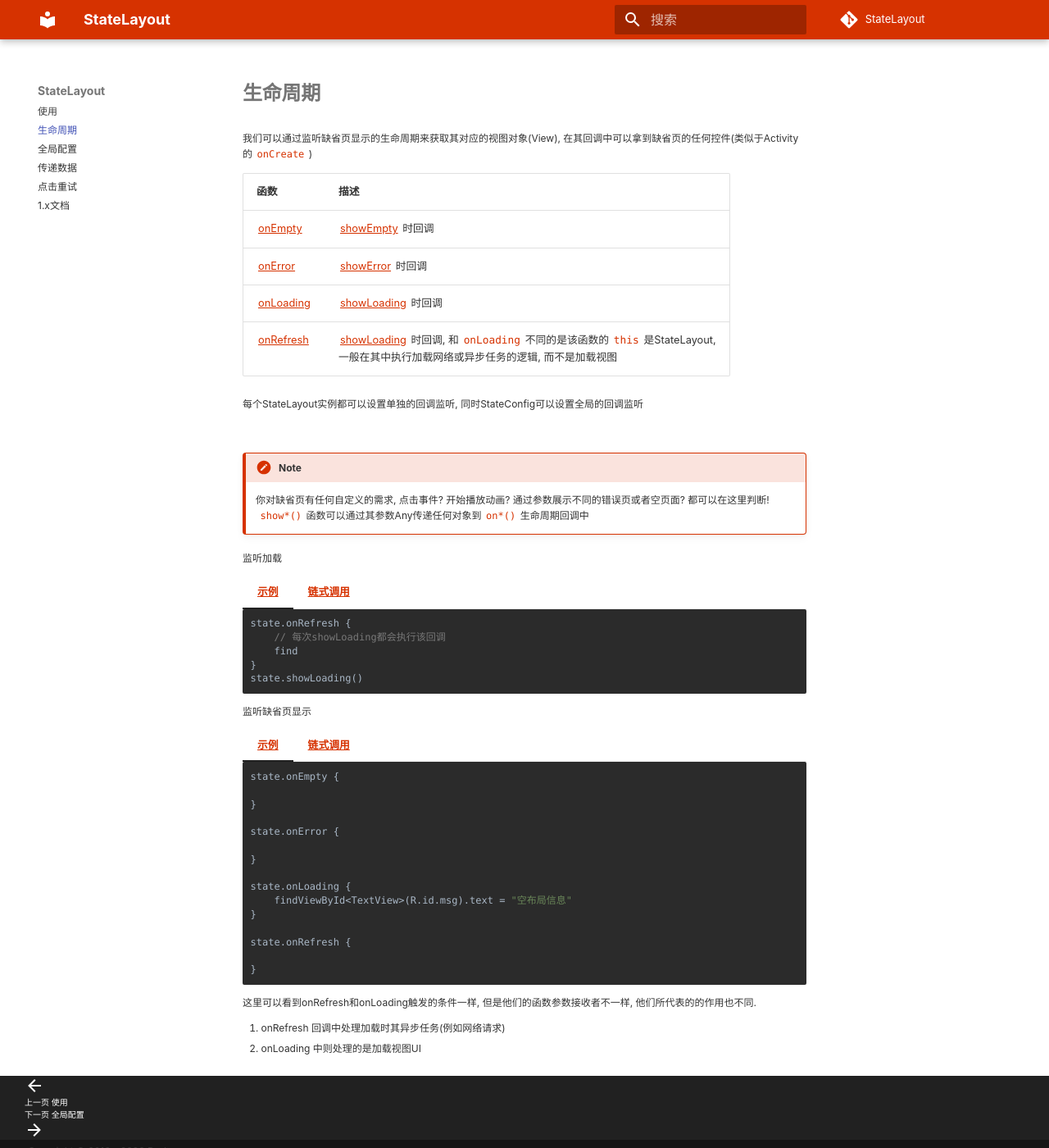
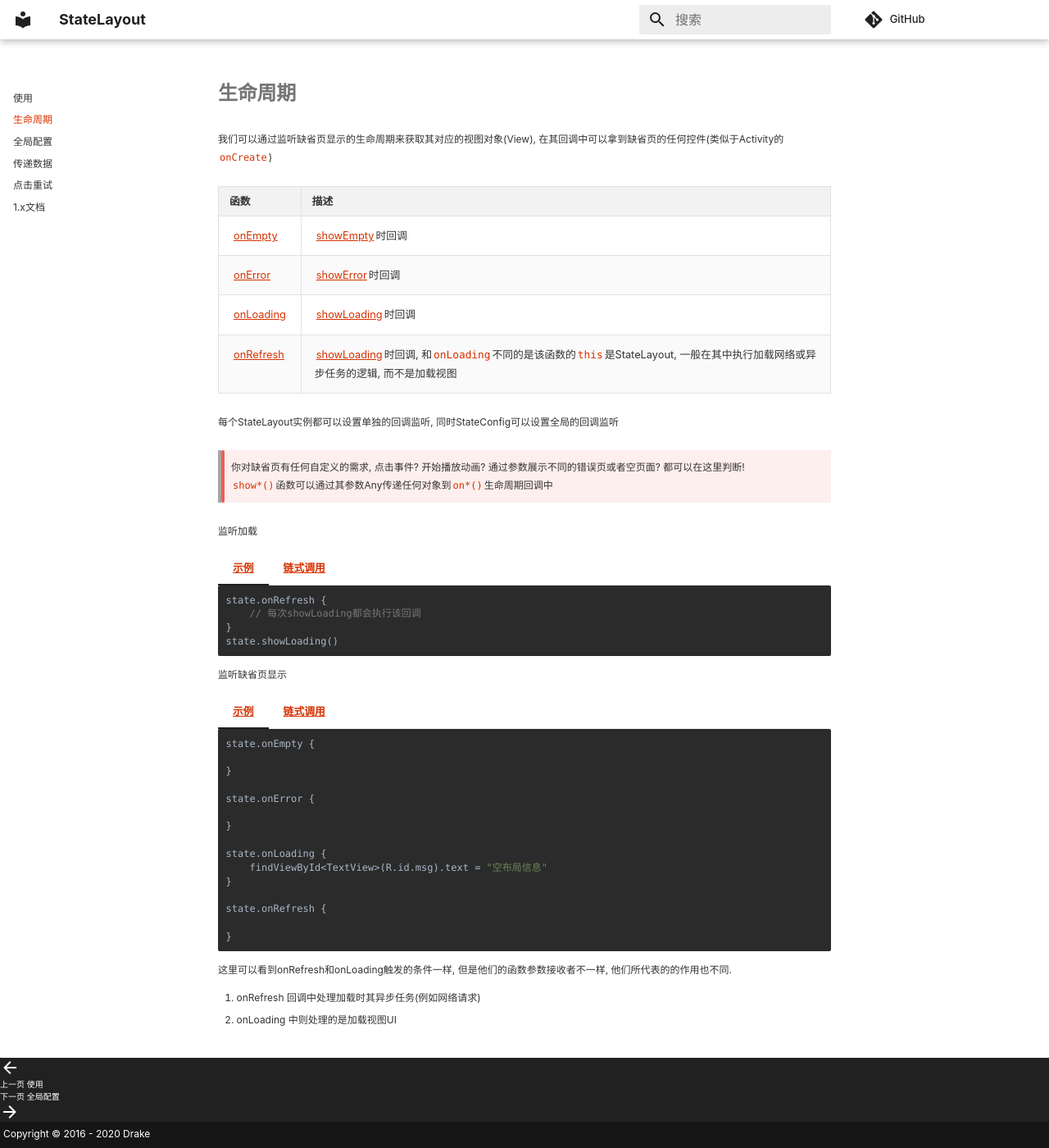
Before and after one commit to liangjingkanji/StateLayout, an MkDocs documentation site: the page built from docs/lifecycle.md, in a window 1280 px wide and 1400 px high. Shown: the whole window at 82% size. Built offline with MkDocs 1.6.1 and Material for MkDocs 9.7.7, drawn with Linux system fonts in a browser that asks for light colours; some web fonts are replaced; comment, search, counter and statistics services are not loaded.

Commit message:
更新文档

````diff
--- a/docs/css/extra.css
+++ b/docs/css/extra.css
@@ -15,88 +15,161 @@
     --md-code-hl-generic-color:        #A9B7C6;
     --md-code-hl-variable-color:       #A9B7C6;
 
-    --highlighting-color:  #d63200;
-    --highlighting-color-opacity:  #d6320022;
+    --md-typeset-color: #333333;
+    --drake-highlight:  #d63200;
+    --drake-accent: #e95f59;
+    --drake-highlight-opacity:  #d6320022;
     --md-admonition-fg-color: #333333;
 }
 
 [data-md-color-scheme="drake"] {
-    --md-primary-fg-color:        #d63200;
-    --md-primary-fg-color--light: #d63200;
-    --md-primary-fg-color--dark:  #d63200;
-    --md-accent-fg-color:        #d63200;
-    --md-accent-fg-color--light: #d63200;
-    --md-accent-fg-color--dark:  #d63200;
+    --md-primary-fg-color:          hsla(0, 0%, 100%, 1);
+    --md-primary-fg-color--light:   hsla(0, 0%, 100%, 0.7);
+    --md-primary-fg-color--dark:    hsla(0, 0%, 0%, 0.07);
+    --md-primary-bg-color:          hsla(0, 0%, 0%, 0.87);
+    --md-primary-bg-color--light:   hsla(0, 0%, 0%, 0.54);
+    --md-accent-fg-color:           #d63200;
+    --md-accent-fg-color--light:    #d63200;
+    --md-accent-fg-color--dark:     #d63200;
+    --md-typeset-a-color:           #d63200 !important;
 }
 
+/*字体渲染*/
 @font-face{
-    font-family: 'JetBrains Mono';
-    src: url('https://raw.githubusercontent.com/JetBrains/JetBrainsMono/master/web/eot/JetBrainsMono-Regular.eot') format('embedded-opentype'),
-         url('https://raw.githubusercontent.com/JetBrains/JetBrainsMono/master/web/woff2/JetBrainsMono-Regular.woff2') format('woff2'),
-         url('https://raw.githubusercontent.com/JetBrains/JetBrainsMono/master/web/woff/JetBrainsMono-Regular.woff') format('woff'),
-         url('https://raw.githubusercontent.com/JetBrains/JetBrainsMono/master/ttf/JetBrainsMono-Regular.ttf') format('truetype');
+    font-family: 'Plex Mono';
+    src: url('https://gitlab.com/liangjingkanji/fonts/-/raw/master/fonts/output/PlexMono.otf') format('embedded-opentype'),
     font-weight: normal;
     font-style: normal;
 }
 body, input {
-    font-family: "JetBrains Mono", -apple-system, Helvetica, Arial, sans-serif;
+    font-family: "Plex Mono", -apple-system, Helvetica, Arial, sans-serif;
 }
-
 pre, code, kbd {
-    font-family: "JetBrains Mono", SFMono-Regular, Consolas, Menlo, monospace;
+    font-family: "Plex Mono", SFMono-Regular, Consolas, Menlo, monospace;
 }
-
 * {
     -webkit-font-feature-settings: "liga" on, "calt" on;
     -webkit-font-smoothing: subpixel-antialiased;
     text-rendering: optimizeLegibility;
 }
 
-.md-typeset, .md-nav__item {
-    color: var(--md-admonition-fg-color) !important;
-    font-size: 12px !important;
+/*布局*/
+.md-grid {
+    max-width: 150em !important;
 }
+
+/*表格*/
+.md-typeset__table {
+    display: block;
+    padding: 0 .8rem;
+    margin: 1em 0;
+}
+table tr:nth-child(2n), thead {
+    background-color: #fafafa;
+}
+.md-typeset table:not([class]) {
+    border-collapse: collapse;
+    border-spacing: 0px;
+    width: 100%;
+    break-inside: auto;
+    text-align: left;
+    display: table;
+    box-shadow:none;
+}
+.md-typeset table:not([class]) th {
+    border: 1px solid #dfe2e5;
+    background-color: #f2f2f2;
+    padding: 6px 13px;
+    font-weight: bold;
+    color: var(--md-typeset-color);
+}
+.md-typeset table:not([class]) td {
+    border: 1px solid #dfe2e5;
+}
+
+/*引用*/
+.md-typeset blockquote {
+    color: inherit;
+    padding: 10px 16px;
+    background-color: #fdefee;
+    position: relative;
+    border-left: none;
+    margin: 2em 0;
+}
+.md-typeset blockquote p {
+    margin: 0 0 !important;
+}
+.md-typeset blockquote:before {
+    display: block;
+    position: absolute;
+    content: '';
+    width: 4px;
+    left: 0;
+    top: 0;
+    height: 100%;
+    background-color:var(--drake-accent);
+    border-radius: 4px;
+}
+
+/*字间距*/
+.md-typeset {
+    line-height: 1.8;
+    font-size: 12px;
+}
+.md-typeset pre {
+    line-height: 1.4;
+}
+
+/*标签*/
+.md-typeset .tabbed-set>label {
+    border-bottom: 2px solid transparent;
+    color: var(--md-typeset-color);
+    line-height: 1.3;
+    margin-bottom: .8em;
+    font-weight:normal;
+}
+.md-typeset .tabbed-set>input:checked+label {
+    font-weight:500;
+    line-height: 1.3;
+    margin-bottom: .8em;
+}
+
+/*侧边导航*/
+.md-nav__item .md-nav__link--active {
+    color: var(--drake-highlight);
+    font-weight:500;
+}
+.md-nav__title[for="__drawer"] {
+    display: none;
+}
+div .md-source__fact {
+    display: none;
+}
+.md-source__icon+.md-source__repository {
+    margin-left: -1em;
+    padding-left: 0;
+    font-weight: 500;
+}
+.md-nav__link {
+    font-size: 12px;
+    line-height: 1.6;
+}
+
+/*代码块*/
 .md-typeset code {
     font-size: inherit;
-}
-.md-typeset .admonition, .md-typeset details {
-    font-size: inherit;
-}
-
-.md-typeset .admonition, .md-typeset details {
-    border-left: .2rem solid var(--md-primary-fg-color);
-    border-color: var(--md-primary-fg-color) !important;
-}
-.md-typeset .note>.admonition-title::before, .md-typeset .note>summary::before {
-    background-color: var(--md-primary-fg-color);
-}
-.md-typeset .note>.admonition-title, .md-typeset .note>summary {
-    background-color: var(--highlighting-color-opacity);
-}
-
-p code, article > code, li > code, td > code, th > code, a > code {
-    background-color: rgb(0,0,0,0) !important;
-    color: var(--highlighting-color) !important;
-    margin: 0 2px;
-}
-
-.md-content a {
-    color: var(--highlighting-color) !important;
-    text-decoration: underline;
-    margin: 0 2px;
-}
-
-h1, h2, h3, h4, h5, h6, .md-header-nav__title {
-    font-weight: bold !important;
-}
-
-.md-typeset code {
     border-radius: 2px !important;
     border: none !important;
 }
-
 .md-typeset pre>code {
     padding: 0.8em 0.8em;
+}
+
+/*代码片段*/
+p code, article > code, li > code, td > code, th > code, a > code {
+    background-color: rgb(0,0,0,0) !important;
+    color: var(--drake-highlight) !important;
+    padding: 0 2px !important;
 }
 
 img {
@@ -104,6 +177,20 @@
     margin: 4px 0;
 }
 
-.md-typeset .tabbed-set>input:checked+label {
-    margin-bottom: 4px;
+/*链接*/
+.md-content a {
+    color: var(--drake-highlight) !important;
+    text-decoration: underline;
+    margin: 0 2px;
 }
+
+/*编辑按钮*/
+.md-typeset .md-content__button {
+    color: var(--md-default-fg-color--lighter) !important;
+}
+
+/*标题*/
+h1, h2, h3, h4, h5, h6, .md-header-nav__title {
+    font-weight: bold !important;
+    color: #273849;
+}
--- a/docs/lifecycle.md
+++ b/docs/lifecycle.md
@@ -2,18 +2,15 @@
 
 | 函数 | 描述 |
 |-|-|
-| [onEmpty](api/statelayout/com.drake.statelayout/-state-layout/on-empty.md) | [showEmpty](api/statelayout/com.drake.statelayout/-state-layout/show-empty.md) 时回调 |
-| [onError](api/statelayout/com.drake.statelayout/-state-layout/on-error.md) | [showError](api/statelayout/com.drake.statelayout/-state-layout/show-error.md) 时回调 |
-| [onLoading](api/statelayout/com.drake.statelayout/-state-layout/on-loading.md.md) | [showLoading](api/statelayout/com.drake.statelayout/-state-layout/show-loading.md) 时回调 |
-| [onRefresh](api/statelayout/com.drake.statelayout/-state-layout/on-loading.md.md) | [showLoading](api/statelayout/com.drake.statelayout/-state-layout/show-loading.md) 时回调, 和`onLoading`不同的是该函数的`this`是StateLayout, <br>一般在其中执行加载网络或异步任务的逻辑, 而不是加载视图|
+| [onEmpty](api/statelayout/com.drake.statelayout/-state-layout/on-empty.md) | [showEmpty](api/statelayout/com.drake.statelayout/-state-layout/show-empty.md)时回调 |
+| [onError](api/statelayout/com.drake.statelayout/-state-layout/on-error.md) | [showError](api/statelayout/com.drake.statelayout/-state-layout/show-error.md)时回调 |
+| [onLoading](api/statelayout/com.drake.statelayout/-state-layout/on-loading.md) | [showLoading](api/statelayout/com.drake.statelayout/-state-layout/show-loading.md)时回调 |
+| [onRefresh](api/statelayout/com.drake.statelayout/-state-layout/on-loading.md) | [showLoading](api/statelayout/com.drake.statelayout/-state-layout/show-loading.md)时回调, 和`onLoading`不同的是该函数的`this`是StateLayout, 一般在其中执行加载网络或异步任务的逻辑, 而不是加载视图|
 
 每个StateLayout实例都可以设置单独的回调监听, 同时StateConfig可以设置全局的回调监听
 
-<br>
-
-!!! note
-    你对缺省页有任何自定义的需求, 点击事件? 开始播放动画? 通过参数展示不同的错误页或者空页面? 都可以在这里判断! <br>
-    `show*()`函数可以通过其参数Any传递任何对象到`on*()`生命周期回调中
+>  你对缺省页有任何自定义的需求, 点击事件? 开始播放动画? 通过参数展示不同的错误页或者空页面? 都可以在这里判断! <br>
+>  `show*()`函数可以通过其参数Any传递任何对象到`on*()`生命周期回调中
 
 监听加载
 
@@ -21,7 +18,6 @@
     ```kotlin
     state.onRefresh {
         // 每次showLoading都会执行该回调
-        find
     }
     state.showLoading()
     ```
--- a/mkdocs.yml
+++ b/mkdocs.yml
@@ -3,7 +3,7 @@
 site_description: StateLayout document
 copyright: Copyright &copy; 2016 - 2020 Drake
 
-repo_name: StateLayout
+repo_name: GitHub
 repo_url: https://github.com/liangjingkanji/StateLayout
 
 extra_css:
@@ -16,7 +16,8 @@
   custom_dir: docs/material
 
   palette:
-    scheme: 'drake'
+    scheme: drake
+    primary: white
 
   font: false
 
````
Also changed, not shown: docs/global.md (+1 -2 lines), docs/retry.md (+1 -8 lines).
